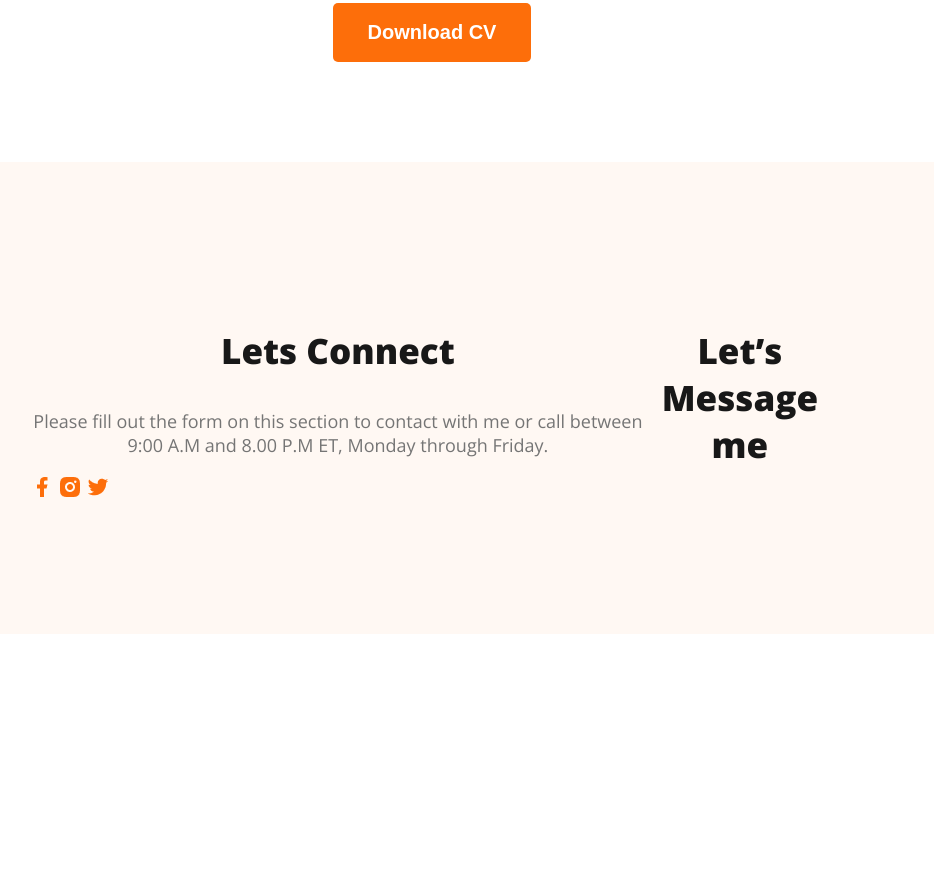
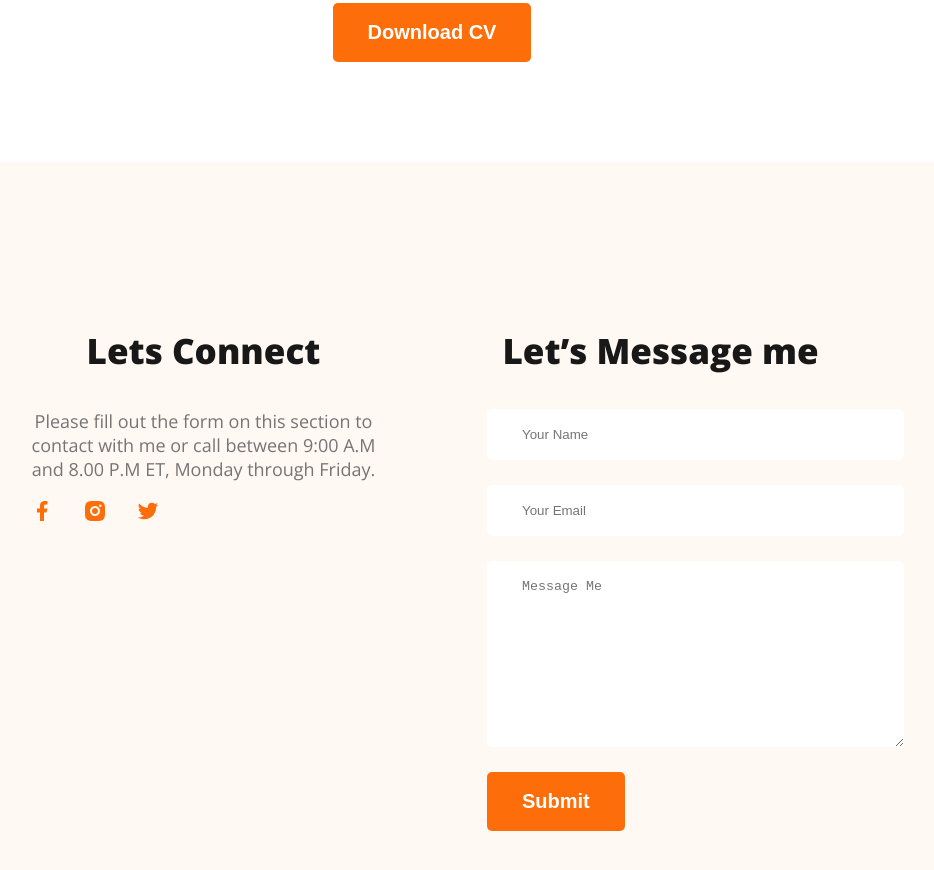
Before and after one commit to Deathknight101/portfolio-practice, a plain HTML site: page index.html in a window 1280 px wide. Shown: the part 3189-4059 px from the top of the page, without its empty margins (208-1142 px from the left). Before the commit the page ends 3831 px from the top, so only its background shows below. Drawn offline with nearby package versions, Linux system fonts and the light colour scheme.

Commit message:
finished footer

```diff
--- a/index.html
+++ b/index.html
@@ -168,6 +168,12 @@
         </div>
         <div class="footer-column">
             <h3 class="section-title">Let’s Message me</h3>
+            <form class="contact" action="">
+                <input type="text" placeholder="Your Name">
+                <input type="email" placeholder="Your Email">
+                <textarea name="" placeholder="Message Me" id="" cols="30" rows="10"></textarea>
+                <input class="button-primary" type="submit" value="Submit">
+            </form>
         </div>
 
     </footer>
--- a/styles/portfolio.css
+++ b/styles/portfolio.css
@@ -199,7 +199,26 @@ main section {
 /* footer style */
 footer{
     display: flex;
+    gap: 110px;
     background-color: #FFF8F3;
     padding: 130px 230px;
     margin-top: 100px;
 }
+.footer-column{
+    width: 50%;
+}
+
+.social-links a{
+    margin-right: 25px;
+}
+
+.contact input[type="text"], .contact input[type="email"] ,textarea{
+    display: block;
+    margin-bottom: 25px;
+    padding: 18px 35px;
+    color: #757575;
+    border-radius: 5px;
+    background: white;
+    border: 0;
+    width: 100%;
+}
```
